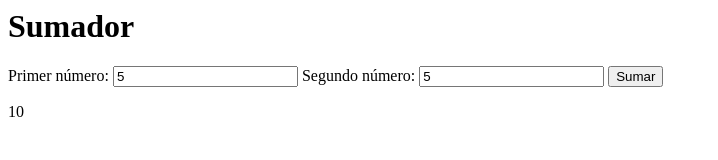
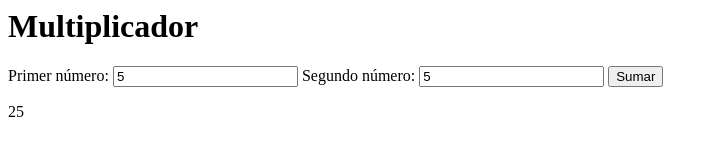
Before and after one commit to Xplay518/tarea-4-parcel-jest-base, a website built with Parcel: page index.html in a window 1280 px wide. Both pictures are taken after typing "5", "5" into the empty fields and a click on the input "Sumar". Shown: the whole page, without its empty margins (0-718 px from the left). Built offline with nearby package versions, Linux system fonts and the light colour scheme.

Commit message:
Multiplicador

```diff
--- a/index.html
+++ b/index.html
@@ -1,6 +1,6 @@
 <html>
   <body>
-    <h1>Sumador</h1>
+    <h1>Multiplicador</h1>
     <form id="sumar-form">
       <label for="primer-numero">Primer número:</label>
       <input type="number" id="primer-numero" />
--- a/src/presenter.js
+++ b/src/presenter.js
@@ -1,3 +1,21 @@
+// presenter.js
+import multiplicar from "./sumador";
+
+const first = document.querySelector("#primer-numero");
+const second = document.querySelector("#segundo-numero");
+const form = document.querySelector("#sumar-form");
+const div = document.querySelector("#resultado-div");
+
+form.addEventListener("submit", (event) => {
+  event.preventDefault();
+
+  const firstNumber = Number.parseInt(first.value);
+  const secondNumber = Number.parseInt(second.value);
+
+  div.innerHTML = "<p>" + multiplicar(firstNumber, secondNumber) + "</p>";
+});
+
+/*
 import sumar from "./sumador";
 
 const first = document.querySelector("#primer-numero");
@@ -13,3 +31,4 @@ form.addEventListener("submit", (event) => {
 
   div.innerHTML = "<p>" + sumar(firstNumber, secondNumber) + "</p>";
 });
+*/
--- a/src/sumador.js
+++ b/src/sumador.js
@@ -1,5 +1,16 @@
+// sumador.js
+function multiplicar(a, b) {
+  return a * b;
+}
+
+export default multiplicar;
+
+//export default multiplicar;
+
+/*
 function sumar(a, b) {
   return a + b;
 }
 
 export default sumar;
+*/
```
